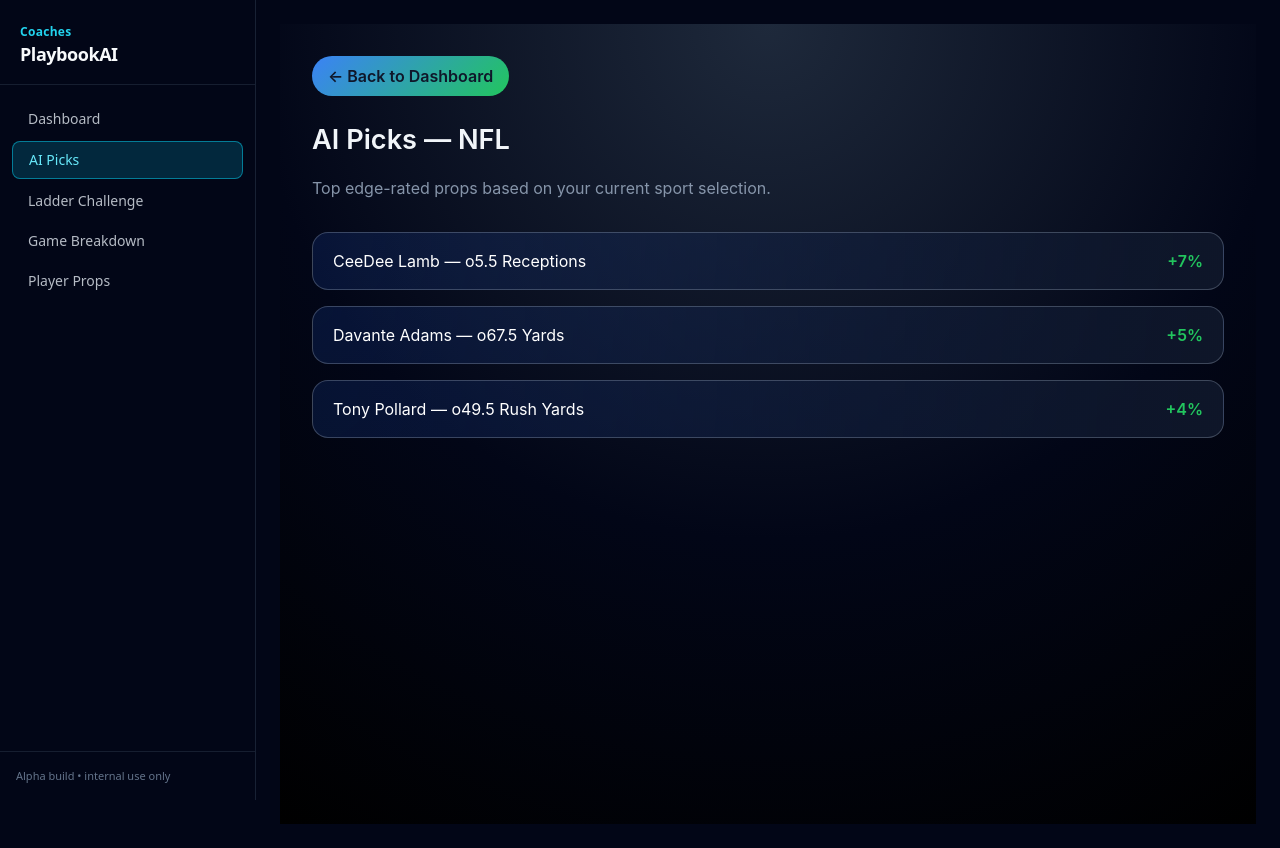
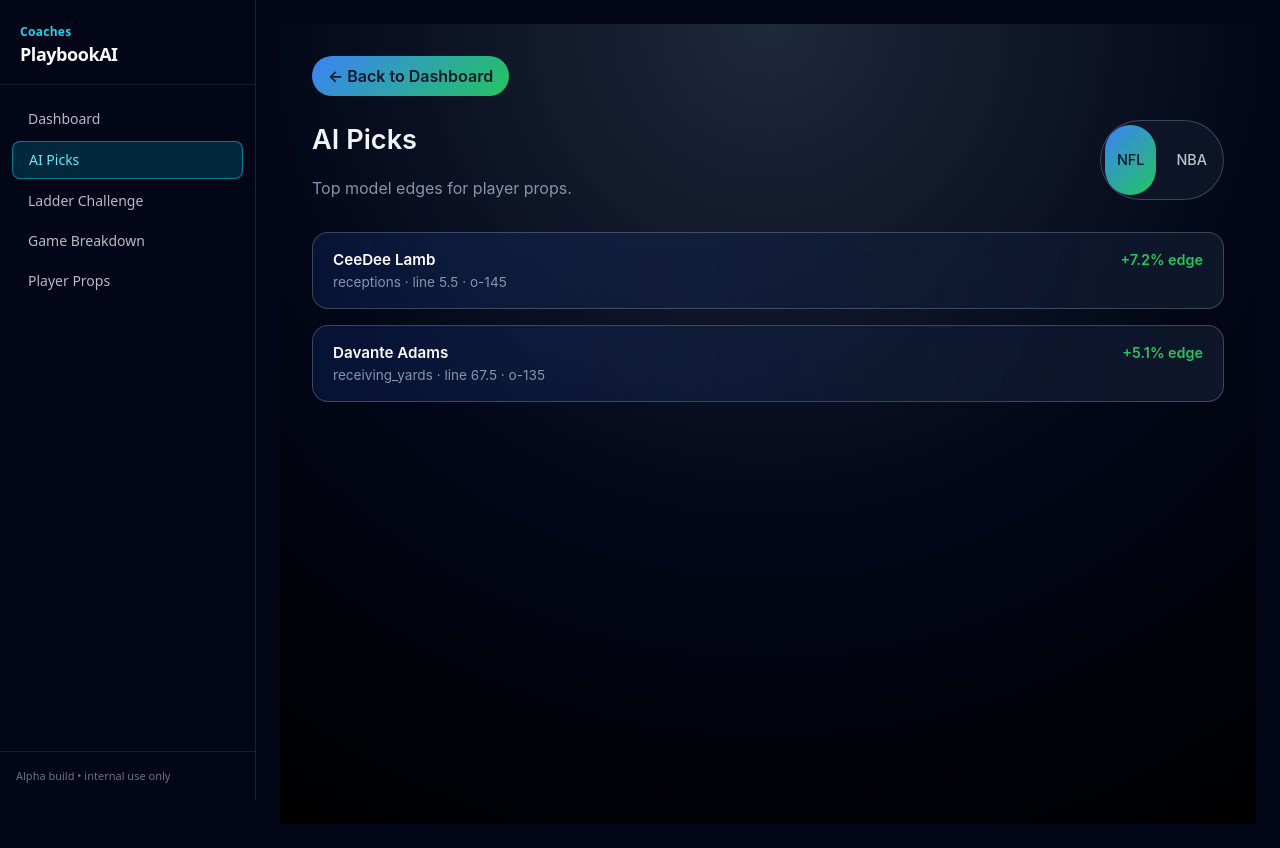
Before and after one commit to seanhockey19-coder/playbookai2.0, a Next.js app: page /ai-picks in a window 1280 px wide. Built offline with nearby package versions, Linux system fonts and the light colour scheme.

Commit message:
Update page.tsx

```diff
--- a/app/ai-picks/page.tsx
+++ b/app/ai-picks/page.tsx
@@ -2,13 +2,51 @@
 
 import { useEffect, useState } from "react";
 
+type Sport = "nfl" | "nba";
+
+interface AIPick {
+  id: string;
+  sport: Sport;
+  gameId?: string;
+  player: string;
+  market: string;
+  line: number;
+  overOdds: number;
+  modelEdgePct: number;
+}
+
 export default function AIPicksPage() {
-  const [sport, setSport] = useState("nfl");
+  const [sport, setSport] = useState<Sport>("nfl");
+  const [picks, setPicks] = useState<AIPick[]>([]);
+  const [loading, setLoading] = useState(false);
 
+  // Restore last sport from dashboard, if saved
   useEffect(() => {
     const saved = localStorage.getItem("activeSport");
-    if (saved) setSport(saved);
+    if (saved === "nfl" || saved === "nba") {
+      setSport(saved);
+    }
   }, []);
+
+  // Fetch AI picks whenever sport changes
+  useEffect(() => {
+    async function load() {
+      setLoading(true);
+      try {
+        const res = await fetch(`/api/ai-picks?sport=${sport}`, {
+          cache: "no-store",
+        });
+        const data = await res.json();
+        setPicks(data.picks ?? []);
+      } catch (err) {
+        console.error("Error loading AI picks", err);
+        setPicks([]);
+      } finally {
+        setLoading(false);
+      }
+    }
+    load();
+  }, [sport]);
 
   return (
     <div
@@ -22,7 +60,7 @@
           '-apple-system,BlinkMacSystemFont,"SF Pro Text",system-ui,sans-serif',
       }}
     >
-      {/* BACK BUTTON */}
+      {/* Back button */}
       <button
         onClick={() => (window.location.href = "/dashboard")}
         style={{
@@ -39,14 +77,67 @@
         ← Back to Dashboard
       </button>
 
-      <h1 style={{ fontSize: "1.7rem", fontWeight: 600 }}>
-        AI Picks — {sport.toUpperCase()}
-      </h1>
+      {/* Header + sport tabs */}
+      <div
+        style={{
+          display: "flex",
+          justifyContent: "space-between",
+          marginBottom: "1rem",
+        }}
+      >
+        <div>
+          <h1 style={{ fontSize: "1.7rem", fontWeight: 600 }}>AI Picks</h1>
+          <p style={{ marginTop: "0.5rem", color: "rgba(148,163,184,0.9)" }}>
+            Top model edges for player props.
+          </p>
+        </div>
 
-      <p style={{ marginTop: "0.5rem", color: "rgba(148,163,184,0.9)" }}>
-        Top edge-rated props based on your current sport selection.
-      </p>
+        <div
+          style={{
+            display: "flex",
+            gap: "0.5rem",
+            padding: "0.25rem",
+            borderRadius: "999px",
+            background: "rgba(15,23,42,0.85)",
+            border: "1px solid rgba(148,163,184,0.35)",
+          }}
+        >
+          {(["nfl", "nba"] as Sport[]).map((s) => (
+            <button
+              key={s}
+              onClick={() => {
+                setSport(s);
+                localStorage.setItem("activeSport", s);
+              }}
+              style={{
+                flex: 1,
+                padding: "0.4rem 0.75rem",
+                borderRadius: "999px",
+                border: "none",
+                cursor: "pointer",
+                background:
+                  sport === s
+                    ? "linear-gradient(135deg,#3b82f6,#22c55e)"
+                    : "transparent",
+                color: sport === s ? "#0f172a" : "rgba(209,213,219,0.9)",
+                fontWeight: 500,
+                fontSize: "0.9rem",
+              }}
+            >
+              {s.toUpperCase()}
+            </button>
+          ))}
+        </div>
+      </div>
 
+      {/* Picks list */}
+      {loading ? (
+        <div style={{ marginTop: "2rem", opacity: 0.7 }}>Loading picks…</div>
+      ) : picks.length === 0 ? (
+        <div style={{ marginTop: "2rem", opacity: 0.7 }}>
+          No picks available. Check your API / model later.
+        </div>
+      ) : (
         <div
           style={{
             marginTop: "2rem",
@@ -55,17 +146,9 @@
             gap: "1rem",
           }}
         >
-        <AIPick label="CeeDee Lamb — o5.5 Receptions" edge="+7%" />
-        <AIPick label="Davante Adams — o67.5 Yards" edge="+5%" />
-        <AIPick label="Tony Pollard — o49.5 Rush Yards" edge="+4%" />
-      </div>
-    </div>
-  );
-}
-
-function AIPick({ label, edge }: { label: string; edge: string }) {
-  return (
+          {picks.map((p) => (
             <div
+              key={p.id}
               style={{
                 padding: "1rem 1.25rem",
                 borderRadius: "1rem",
@@ -74,11 +157,34 @@
                 border: "1px solid rgba(148,163,184,0.35)",
                 display: "flex",
                 justifyContent: "space-between",
-        fontSize: "1rem",
+                alignItems: "baseline",
+                fontSize: "0.95rem",
               }}
             >
-      <span>{label}</span>
-      <span style={{ color: "#22c55e", fontWeight: 600 }}>{edge}</span>
+              <div>
+                <div style={{ fontWeight: 600 }}>{p.player}</div>
+                <div
+                  style={{
+                    fontSize: "0.85rem",
+                    color: "rgba(148,163,184,0.9)",
+                  }}
+                >
+                  {p.market} · line {p.line} · o{p.overOdds}
+                </div>
+              </div>
+              <div
+                style={{
+                  fontSize: "0.9rem",
+                  color: "#22c55e",
+                  fontWeight: 600,
+                }}
+              >
+                +{p.modelEdgePct.toFixed(1)}% edge
+              </div>
+            </div>
+          ))}
+        </div>
+      )}
     </div>
   );
 }
```
Lines whose indentation alone changed are shown as unchanged.
